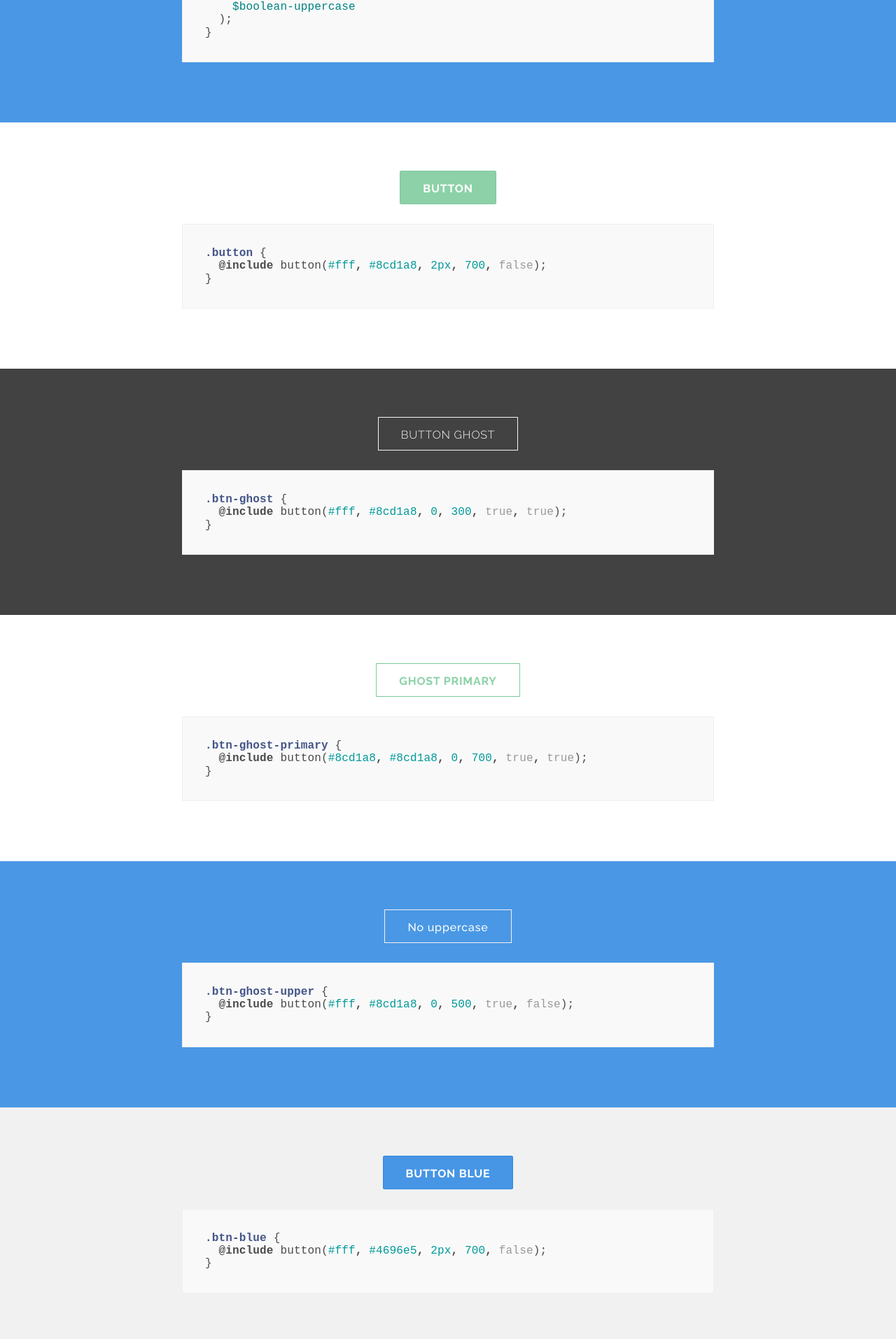
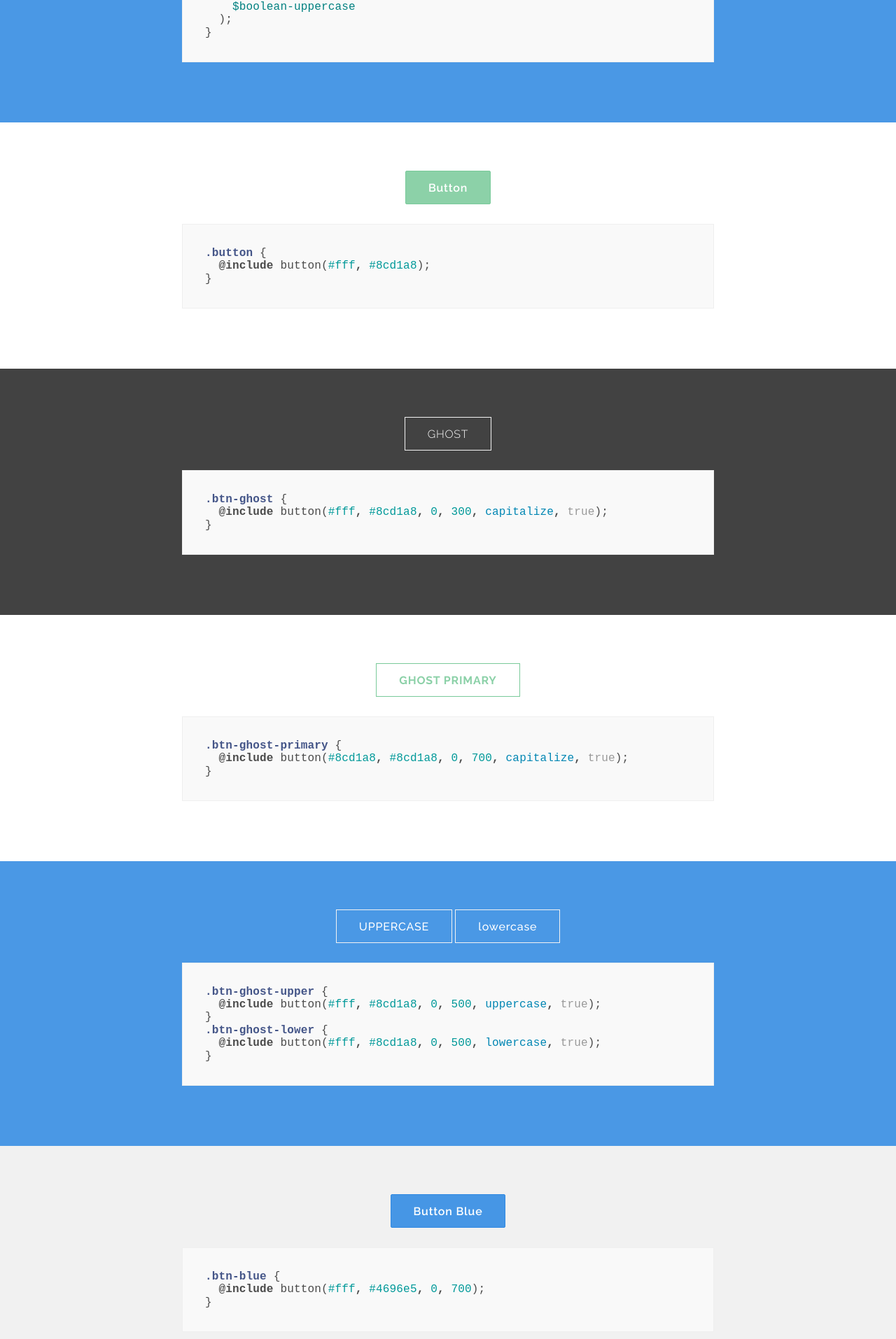
Before and after one commit to nandomoreirame/mix-buttons, a Jekyll site: the page built from doc/index.html, in a window 1280 px wide. Shown: the part 475-2389 px from the top of the page at 70% size. Built offline with Jekyll 4.4.1, drawn with Linux system fonts in a browser that asks for light colours; nearby versions of some CDN libraries; some of the changed text lies outside the part shown.

Commit message:
removed placeholder and mixins file, add comments for documentations..

```diff
--- a/doc/buttons.css
+++ b/doc/buttons.css
@@ -1,5 +1,4 @@
-/* buttons settings */
-.button, .btn-ghost, .btn-ghost-primary, .btn-ghost-upper, .btn-blue, .btn-dark-blue, .btn-ghost-blue, .btn-violet, .btn-crimson, .btn-aqua, .btn-coral, .btn-gold, .btn-green, .btn-lime-green {
+.button, .btn-ghost, .btn-ghost-primary, .btn-ghost-blue, .btn-ghost-upper, .btn-ghost-lower, .btn-blue, .btn-dark-blue, .btn-violet, .btn-crimson, .btn-aqua, .btn-coral, .btn-gold, .btn-green, .btn-lime-green {
   letter-spacing: .05em;
   text-align: center;
   text-decoration: none;
@@ -9,9 +8,9 @@
   margin-top: 5px;
   margin-bottom: 5px;
   height: 3em;
+  line-height: 3em;
   padding: 0 2em;
   font-size: 1rem;
-  line-height: 3.15em;
   -webkit-transition: background-color 0.2s ease-in-out, color 0.2s ease-in-out, border-color 0.2s ease-in-out;
   -moz-transition: background-color 0.2s ease-in-out, color 0.2s ease-in-out, border-color 0.2s ease-in-out;
   -ms-transition: background-color 0.2s ease-in-out, color 0.2s ease-in-out, border-color 0.2s ease-in-out;
@@ -21,17 +20,17 @@
   -ms-appearance: none;
   appearance: none;
 }
-.button:active, .btn-ghost:active, .btn-ghost-primary:active, .btn-ghost-upper:active, .btn-blue:active, .btn-dark-blue:active, .btn-ghost-blue:active, .btn-violet:active, .btn-crimson:active, .btn-aqua:active, .btn-coral:active, .btn-gold:active, .btn-green:active, .btn-lime-green:active {
+.button:active, .btn-ghost:active, .btn-ghost-primary:active, .btn-ghost-blue:active, .btn-ghost-upper:active, .btn-ghost-lower:active, .btn-blue:active, .btn-dark-blue:active, .btn-violet:active, .btn-crimson:active, .btn-aqua:active, .btn-coral:active, .btn-gold:active, .btn-green:active, .btn-lime-green:active {
   position: relative;
   top: 2px;
 }
 
 .button {
+  font-weight: 600;
+  text-transform: capitalize;
   -webkit-border-radius: 2px;
   -moz-border-radius: 2px;
   border-radius: 2px;
-  font-weight: 700;
-  text-transform: uppercase;
   color: #fff;
   background-color: #8cd1a8;
   border: 1px solid #7aca9a;
@@ -43,11 +42,11 @@
 }
 
 .btn-ghost {
+  font-weight: 300;
+  text-transform: uppercase;
   -webkit-border-radius: 0;
   -moz-border-radius: 0;
   border-radius: 0;
-  font-weight: 300;
-  text-transform: uppercase;
   color: #fff;
   background-color: transparent;
   border: 1px solid #f2f2f2;
@@ -59,11 +58,11 @@
 }
 
 .btn-ghost-primary {
+  font-weight: 700;
+  text-transform: uppercase;
   -webkit-border-radius: 0;
   -moz-border-radius: 0;
   border-radius: 0;
-  font-weight: 700;
-  text-transform: uppercase;
   color: #8cd1a8;
   background-color: transparent;
   border: 1px solid #7aca9a;
@@ -74,11 +73,28 @@
   background-color: rgba(242, 242, 242, 0.1);
 }
 
-.btn-ghost-upper {
+.btn-ghost-blue {
+  font-weight: 500;
+  text-transform: uppercase;
   -webkit-border-radius: 0;
   -moz-border-radius: 0;
   border-radius: 0;
+  color: #4696e5;
+  background-color: transparent;
+  border: 1px solid #3089e2;
+}
+.btn-ghost-blue:hover, .btn-ghost-blue:focus {
+  color: #3089e2;
+  border-color: #1e7ad5;
+  background-color: rgba(242, 242, 242, 0.1);
+}
+
+.btn-ghost-upper {
   font-weight: 500;
+  text-transform: uppercase;
+  -webkit-border-radius: 0;
+  -moz-border-radius: 0;
+  border-radius: 0;
   color: #fff;
   background-color: transparent;
   border: 1px solid #f2f2f2;
@@ -89,12 +105,28 @@
   background-color: rgba(242, 242, 242, 0.1);
 }
 
+.btn-ghost-lower {
+  font-weight: 500;
+  text-transform: lowercase;
+  -webkit-border-radius: 0;
+  -moz-border-radius: 0;
+  border-radius: 0;
+  color: #fff;
+  background-color: transparent;
+  border: 1px solid #f2f2f2;
+}
+.btn-ghost-lower:hover, .btn-ghost-lower:focus {
+  color: #f2f2f2;
+  border-color: #e3e3e3;
+  background-color: rgba(242, 242, 242, 0.1);
+}
+
 .btn-blue {
+  font-weight: 600;
+  text-transform: capitalize;
   -webkit-border-radius: 2px;
   -moz-border-radius: 2px;
   border-radius: 2px;
-  font-weight: 700;
-  text-transform: uppercase;
   color: #fff;
   background-color: #4696e5;
   border: 1px solid #3089e2;
@@ -106,11 +138,11 @@
 }
 
 .btn-dark-blue {
+  font-weight: 600;
+  text-transform: capitalize;
   -webkit-border-radius: 2px;
   -moz-border-radius: 2px;
   border-radius: 2px;
-  font-weight: 700;
-  text-transform: uppercase;
   color: #fff;
   background-color: #00008b;
   border: 1px solid #000072;
@@ -121,27 +153,12 @@
   background-color: #000072;
 }
 
-.btn-ghost-blue {
-  -webkit-border-radius: 0;
-  -moz-border-radius: 0;
-  border-radius: 0;
-  font-weight: 500;
-  text-transform: uppercase;
-  color: #4696e5;
-  background-color: transparent;
-  border: 1px solid #3089e2;
-}
-.btn-ghost-blue:hover, .btn-ghost-blue:focus {
-  color: #3089e2;
-  border-color: #1e7ad5;
-  background-color: rgba(242, 242, 242, 0.1);
-}
-
 .btn-violet {
+  font-weight: 600;
+  text-transform: capitalize;
   -webkit-border-radius: 2px;
   -moz-border-radius: 2px;
   border-radius: 2px;
-  font-weight: 500;
   color: #fff;
   background-color: #8a2be2;
   border: 1px solid #7d1dd6;
@@ -153,10 +170,11 @@
 }
 
 .btn-crimson {
+  font-weight: 600;
+  text-transform: capitalize;
   -webkit-border-radius: 2px;
   -moz-border-radius: 2px;
   border-radius: 2px;
-  font-weight: 500;
   color: #fff;
   background-color: #dc143c;
   border: 1px solid #c51236;
@@ -168,10 +186,11 @@
 }
 
 .btn-aqua {
+  font-weight: 600;
+  text-transform: capitalize;
   -webkit-border-radius: 2px;
   -moz-border-radius: 2px;
   border-radius: 2px;
-  font-weight: 500;
   color: rgba(64, 64, 64, 0.7);
   background-color: #00ffff;
   border: 1px solid #00e6e6;
@@ -183,10 +202,11 @@
 }
 
 .btn-coral {
+  font-weight: 600;
+  text-transform: capitalize;
   -webkit-border-radius: 2px;
   -moz-border-radius: 2px;
   border-radius: 2px;
-  font-weight: 500;
   color: #fff;
   background-color: #ff7f50;
   border: 1px solid #ff6c37;
@@ -198,10 +218,11 @@
 }
 
 .btn-gold {
+  font-weight: 600;
+  text-transform: capitalize;
   -webkit-border-radius: 2px;
   -moz-border-radius: 2px;
   border-radius: 2px;
-  font-weight: 500;
   color: rgba(89, 89, 89, 0.7);
   background-color: #ffd700;
   border: 1px solid #e6c200;
@@ -213,10 +234,11 @@
 }
 
 .btn-green {
+  font-weight: 600;
+  text-transform: capitalize;
   -webkit-border-radius: 2px;
   -moz-border-radius: 2px;
   border-radius: 2px;
-  font-weight: 500;
   color: #fff;
   background-color: #008000;
   border: 1px solid #006700;
@@ -228,10 +250,11 @@
 }
 
 .btn-lime-green {
+  font-weight: 600;
+  text-transform: capitalize;
   -webkit-border-radius: 2px;
   -moz-border-radius: 2px;
   border-radius: 2px;
-  font-weight: 500;
   color: #fff;
   background-color: #32cd32;
   border: 1px solid #2db92d;
@@ -244,14 +267,14 @@
 
 .btn-small {
   height: 2em;
+  line-height: 2em;
   padding: 0 1.2em;
   font-size: 0.8rem;
-  line-height: 2.15em;
 }
 
 .btn-big {
   height: 3em;
+  line-height: 3em;
   padding: 0 3em;
   font-size: 1.2rem;
-  line-height: 3.15em;
 }
--- a/doc/index.html
+++ b/doc/index.html
@@ -25,18 +25,18 @@ layout: default
 
 {% highlight scss %}
 .button {
-  @include button(#fff, #8cd1a8, 2px, 700, false);
+  @include button(#fff, #8cd1a8);
 }
 {% endhighlight %}
 
 </div>
 
 <div class="bg-full bg-gray">
-  <a href="#" class="btn-ghost">Button Ghost</a>
+  <a href="#" class="btn-ghost">Ghost</a>
 
 {% highlight scss %}
 .btn-ghost {
-  @include button(#fff, #8cd1a8, 0, 300, true, true);
+  @include button(#fff, #8cd1a8, 0, 300, capitalize, true);
 }
 {% endhighlight %}
 
@@ -47,40 +47,44 @@ layout: default
 
 {% highlight scss %}
 .btn-ghost-primary {
-  @include button(#8cd1a8, #8cd1a8, 0, 700, true, true);
+  @include button(#8cd1a8, #8cd1a8, 0, 700, capitalize, true);
 }
 {% endhighlight %}
 
 </div>
 
 <div class="bg-full bg-blue">
-  <a href="#" class="btn-ghost-upper">No uppercase</a>
+  <a href="#" class="btn-ghost-upper">uppercase</a>
+  <a href="#" class="btn-ghost-lower">lowercase</a>
 
 {% highlight scss %}
 .btn-ghost-upper {
-  @include button(#fff, #8cd1a8, 0, 500, true, false);
+  @include button(#fff, #8cd1a8, 0, 500, uppercase, true);
+}
+.btn-ghost-lower {
+  @include button(#fff, #8cd1a8, 0, 500, lowercase, true);
 }
 {% endhighlight %}
 
 </div>
 
 <div class="bg-full bg-silver">
-  <a href="#" class="btn-blue">Button blue</a>
+  <a href="#" class="btn-blue">Button Blue</a>
 
 {% highlight scss %}
 .btn-blue {
-  @include button(#fff, #4696e5, 2px, 700, false);
+  @include button(#fff, #4696e5, 0, 700);
 }
 {% endhighlight %}
 
 </div>
 
 <div class="bg-full">
-  <a href="#" class="btn-ghost-blue">Ghost blue</a>
+  <a href="#" class="btn-ghost-blue">Ghost Blue</a>
 
 {% highlight scss %}
 .btn-ghost-blue {
-  @include button(#4696e5, #8cd1a8, 0, 500, true, true);
+  @include button(#4696e5, #8cd1a8, 0, 500, capitalize, true);
 }
 {% endhighlight %}
 
@@ -88,26 +92,26 @@ layout: default
 
 <div class="bg-full bg-gray">
   <h2># custom your palette colors</h2>
-  <a href="#" class="btn-dark-blue">dark blue</a>
-  <a href="#" class="btn-green">green</a>
-  <a href="#" class="btn-lime-green">lime green</a>
-  <a href="#" class="btn-violet">violet</a>
-  <a href="#" class="btn-crimson">crimson</a>
-  <a href="#" class="btn-aqua">aqua</a>
-  <a href="#" class="btn-coral">coral</a>
-  <a href="#" class="btn-gold">gold</a>
+  <a href="#" class="btn-dark-blue">Dark Blue</a>
+  <a href="#" class="btn-green">Green</a>
+  <a href="#" class="btn-lime-green">Lime Green</a>
+  <a href="#" class="btn-violet">Violet</a>
+  <a href="#" class="btn-crimson">Crimson</a>
+  <a href="#" class="btn-aqua">Aqua</a>
+  <a href="#" class="btn-coral">Coral</a>
+  <a href="#" class="btn-gold">Gold</a>
 </div>
 
 <div class="bg-full">
   <h2># small size</h2>
-  <a href="#" class="btn-dark-blue btn-small">dark blue</a>
-  <a href="#" class="btn-green btn-small">green</a>
-  <a href="#" class="btn-lime-green btn-small">lime green</a>
-  <a href="#" class="btn-violet btn-small">violet</a>
-  <a href="#" class="btn-crimson btn-small">crimson</a>
-  <a href="#" class="btn-aqua btn-small">aqua</a>
-  <a href="#" class="btn-coral btn-small">coral</a>
-  <a href="#" class="btn-gold btn-small">gold</a>
+  <a href="#" class="btn-dark-blue btn-small">Dark Blue</a>
+  <a href="#" class="btn-green btn-small">Green</a>
+  <a href="#" class="btn-lime-green btn-small">Lime Green</a>
+  <a href="#" class="btn-violet btn-small">Violet</a>
+  <a href="#" class="btn-crimson btn-small">Crimson</a>
+  <a href="#" class="btn-aqua btn-small">Aqua</a>
+  <a href="#" class="btn-coral btn-small">Coral</a>
+  <a href="#" class="btn-gold btn-small">Gold</a>
 
 {% highlight scss %}
 .btn-small {
@@ -119,10 +123,10 @@ layout: default
 
 <div class="bg-full bg-silver">
   <h2># big size</h2>
-  <a href="#" class="btn-green btn-big">green</a>
-  <a href="#" class="btn-lime-green btn-big">lime green</a>
-  <a href="#" class="btn-violet btn-big">violet</a>
-  <a href="#" class="btn-coral btn-big">coral</a>
+  <a href="#" class="btn-green btn-big">Green</a>
+  <a href="#" class="btn-lime-green btn-big">Lime Green</a>
+  <a href="#" class="btn-violet btn-big">Violet</a>
+  <a href="#" class="btn-coral btn-big">Coral</a>
 
 {% highlight scss %}
 .btn-big {
--- a/sass/_mixins.scss
+++ /dev/null
@@ -1,53 +0,0 @@
-@mixin button-transition($transition...) {
-  -webkit-transition: $transition;
-     -moz-transition: $transition;
-      -ms-transition: $transition;
-          transition: $transition;
-}
-
-@mixin button-appearance($appearance: none) {
-  -webkit-appearance: $appearance;
-     -moz-appearance: $appearance;
-      -ms-appearance: $appearance;
-          appearance: $appearance;
-}
-
-@mixin button-border-radius($radius) {
-  -webkit-border-radius: $radius;
-     -moz-border-radius: $radius;
-          border-radius: $radius;
-}
-
-@mixin button-color-variant(
-  $font-color: $white-color,
-  $bg-color: $primary-color,
-  $border-color: transparent,
-  $ghost: false
-) {
-  color: $font-color;
-  background-color: $bg-color;
-  border: 1px solid $border-color;
-
-  &:hover,
-  &:focus {
-    color: darken($font-color, 5%);
-    border-color: darken($border-color, 6%);
-
-    @if $ghost == true {
-      $bg-color: rgba($white-color, .1);
-    }
-
-    background-color: darken($bg-color, 5%);
-  }
-}
-
-@mixin button-size-variant(
-  $button-height: $button-base-height,
-  $button-spacing: $button-base-spacing,
-  $button-font-size: $button-base-font-size
-) {
-  height: $button-height;
-  padding: 0 $button-spacing;
-  font-size: $button-font-size;
-  line-height: $button-height + .15em;
-}
--- a/sass/_placeholder.scss
+++ /dev/null
@@ -1,19 +0,0 @@
-
-%default-button {
-  letter-spacing: .05em;
-  text-align: center;
-  text-decoration: none;
-  white-space: nowrap;
-  cursor: pointer;
-  display: inline-block;
-  margin-top: 5px;
-  margin-bottom: 5px;
-  @include button-size-variant();
-  @include button-transition(background-color .2s ease-in-out, color .2s ease-in-out, border-color .2s ease-in-out);
-  @include button-appearance;
-
-  &:active {
-    position: relative;
-    top: 2px;
-  }
-}
--- a/sass/_sass-buttons.scss
+++ b/sass/_sass-buttons.scss
@@ -1,22 +1,150 @@
+@import "variables";
 
-@import "variables";
-@import "mixins";
-@import "placeholder";
+//
+// mixin Button transition
+//
+// @param $transitions
+//
+// usage:
+//    @include button-transition(background-color .2s ease-in-out);
+//
+@mixin button-transition($transitions...) {
+  -webkit-transition: $transitions;
+     -moz-transition: $transitions;
+      -ms-transition: $transitions;
+          transition: $transitions;
+}
 
+//
+// mixin appearance | https://css-tricks.com/almanac/properties/a/appearance/
+//
+// @param $appearance
+//
+// usage:
+//    @include appearance(none);
+//
+@mixin button-appearance($appearance: none) {
+  -webkit-appearance: $appearance;
+     -moz-appearance: $appearance;
+      -ms-appearance: $appearance;
+          appearance: $appearance;
+}
+
+//
+// mixin border-radius | https://css-tricks.com/almanac/properties/b/border-radius/
+//
+// @param $radius
+//
+// usage:
+//    @include border-radius(4px);
+//
+@mixin button-border-radius($radius) {
+  -webkit-border-radius: $radius;
+     -moz-border-radius: $radius;
+          border-radius: $radius;
+}
+
+//
+// mixin button-color-variant
+//
+// @param $font-color
+// @param $bg-color
+// @param $border-color
+// @param $ghost
+//
+// usage:
+//    @include button-color-variant(#fff, #8cd1a8, transparent, false);
+//
+@mixin button-color-variant(
+  $font-color: $white-color,
+  $bg-color: $button-primary-color,
+  $border-color: $button-border-color,
+  $ghost: $button-ghost
+) {
+  color: $font-color;
+  background-color: $bg-color;
+  border: 1px solid $border-color;
+
+  &:hover,
+  &:focus {
+    color: darken($font-color, 5%);
+    border-color: darken($border-color, 6%);
+
+    @if $ghost == true {
+      $bg-color: rgba($white-color, .1);
+    }
+
+    background-color: darken($bg-color, 5%);
+  }
+}
+
+//
+// mixin button-size-variant
+//
+// @param $button-height
+// @param $button-spacing
+// @param $button-font-size
+//
+// usage:
+//    @include button-size-variant(1.2em, 2em, 16px);
+//
+@mixin button-size-variant(
+  $button-height: $button-base-height,
+  $button-spacing: $button-base-spacing,
+  $button-font-size: $button-base-font-size
+) {
+  height: $button-height;
+  line-height: $button-height;
+  padding: 0 $button-spacing;
+  font-size: $button-font-size;
+}
+
+//
+// placeholder %default-button | http://sass-lang.com/documentation/file.SASS_REFERENCE.html#placeholder_selectors_
+//
+%default-button {
+  letter-spacing: .05em;
+  text-align: center;
+  text-decoration: none;
+  white-space: nowrap;
+  cursor: pointer;
+  display: inline-block;
+  margin-top: 5px;
+  margin-bottom: 5px;
+  @include button-size-variant();
+  @include button-transition(background-color .2s ease-in-out, color .2s ease-in-out, border-color .2s ease-in-out);
+  @include button-appearance;
+
+  &:active {
+    position: relative;
+    top: 2px;
+  }
+}
+
+//
+// mixin button
+//
+// @param $font-color
+// @param $bg-color
+// @param $border-radius
+// @param $font-weight
+// @param $ghost
+// @param $upper
+//
+// usage:
+//    @include button(#fff, #8cd1a8, 2px, 700, false, false);
+//
 @mixin button(
   $font-color: $white-color,
   $bg-color: $primary-color,
-  $border-radius: 0,
-  $font-weight: 700,
-  $ghost: false,
-  $upper: true
+  $border-radius: $button-border-radius,
+  $font-weight: $button-font-weight,
+  $ttransform: $button-ttransform,
+  $ghost: $button-ghost
 ) {
   @extend %default-button;
-  @include button-border-radius($border-radius);
   font-weight: $font-weight;
-  @if $upper == true {
-    text-transform: uppercase;
-  }
+  text-transform: $ttransform;
 
   $border-color: darken($bg-color, 5%);
   $bg-color: $bg-color;
@@ -26,5 +154,6 @@
     $border-color: darken($font-color, 5%);
   }
 
+  @include button-border-radius($border-radius);
   @include button-color-variant($font-color, $bg-color, $border-color, $ghost);
 }
--- a/sass/_variables.scss
+++ b/sass/_variables.scss
@@ -1,19 +1,23 @@
 
+// Buttons settings
+//
+
+$button-ghost: false;
+$button-font-weight: 600;
+$button-border-radius: 2px;
+$button-ttransform: capitalize;
+
+// Color settings
+//
+
+$button-primary-color: #8cd1a8;
+$button-border-color: transparent;
 $black-color: #000;
 $white-color: #fff;
 
-$primary-color: #8cd1a8;
-$blue-color: #4696e5;
-$dark-blue-color: #00008b;
-$green-color: #008000;
-$lime-green-color: #32cd32;
-$violet-color: #8a2be2;
-$crimson-color: #dc143c;
-$aqua-color: #00ffff;
-$coral-color: #ff7f50;
-$gold-color: #ffd700;
+// Sizes settings
+//
 
-/* buttons settings */
 $button-base-font-size: 1rem;
 $button-base-spacing: 2em;
 $button-base-height: 3em;
--- a/sass/buttons.scss
+++ b/sass/buttons.scss
@@ -1,66 +1,39 @@
 
 @import "sass-buttons";
 
-.button {
-  @include button($white-color, $primary-color, 2px, 700, false);
-}
+$primary-color: $button-primary-color;
 
-.btn-ghost {
-  @include button($white-color, $primary-color, 0, 300, true, true);
-}
+$blue-color: #4696e5;
+$dark-blue-color: #00008b;
+$green-color: #008000;
+$lime-green-color: #32cd32;
+$violet-color: #8a2be2;
+$crimson-color: #dc143c;
+$aqua-color: #00ffff;
+$coral-color: #ff7f50;
+$gold-color: #ffd700;
 
-.btn-ghost-primary {
-  @include button($primary-color, $primary-color, 0, 700, true, true);
-}
+// button
+.button { @include button($white-color, $primary-color) }
 
-.btn-ghost-upper {
-  @include button($white-color, $primary-color, 0, 500, true, false);
-}
+// ghost
+.btn-ghost { @include button($white-color, $primary-color, 0, 300, uppercase, true) }
+.btn-ghost-primary { @include button($primary-color, $primary-color, 0, 700, uppercase, true) }
+.btn-ghost-blue { @include button($blue-color, $primary-color, 0, 500, uppercase, true) }
+.btn-ghost-upper { @include button($white-color, $primary-color, 0, 500, uppercase, true) }
+.btn-ghost-lower { @include button($white-color, $primary-color, 0, 500, lowercase, true) }
 
-.btn-blue {
-  @include button($white-color, $blue-color, 2px, 700, false);
-}
+// palette
+.btn-blue { @include button($white-color, $blue-color) }
+.btn-dark-blue { @include button($white-color, $dark-blue-color) }
+.btn-violet { @include button($white-color, $violet-color) }
+.btn-crimson { @include button($white-color, $crimson-color) }
+.btn-aqua { @include button(rgba(lighten($black-color, 25%), .7), $aqua-color) }
+.btn-coral { @include button($white-color, $coral-color) }
+.btn-gold { @include button(rgba(lighten($black-color, 35%), .7), $gold-color) }
+.btn-green { @include button($white-color, $green-color) }
+.btn-lime-green { @include button($white-color, $lime-green-color) }
 
-.btn-dark-blue {
-  @include button($white-color, $dark-blue-color, 2px, 700, false);
-}
-
-.btn-ghost-blue {
-  @include button($blue-color, $primary-color, 0, 500, true, true);
-}
-
-.btn-violet {
-  @include button($white-color, $violet-color, 2px, 500, false, false);
-}
-
-.btn-crimson {
-  @include button($white-color, $crimson-color, 2px, 500, false, false);
-}
-
-.btn-aqua {
-  @include button(rgba(lighten($black-color, 25%), .7), $aqua-color, 2px, 500, false, false);
-}
-
-.btn-coral {
-  @include button($white-color, $coral-color, 2px, 500, false, false);
-}
-
-.btn-gold {
-  @include button(rgba(lighten($black-color, 35%), .7), $gold-color, 2px, 500, false, false);
-}
-
-.btn-green {
-  @include button($white-color, $green-color, 2px, 500, false, false);
-}
-
-.btn-lime-green {
-  @include button($white-color, $lime-green-color, 2px, 500, false, false);
-}
-
-.btn-small {
-  @include button-size-variant($button-small-height, $button-small-spacing, $button-small-font-size);
-}
-
-.btn-big {
-  @include button-size-variant($button-big-height, $button-big-spacing, $button-big-font-size);
-}
+// sizes
+.btn-small { @include button-size-variant($button-small-height, $button-small-spacing, $button-small-font-size) }
+.btn-big { @include button-size-variant($button-big-height, $button-big-spacing, $button-big-font-size) }
```
